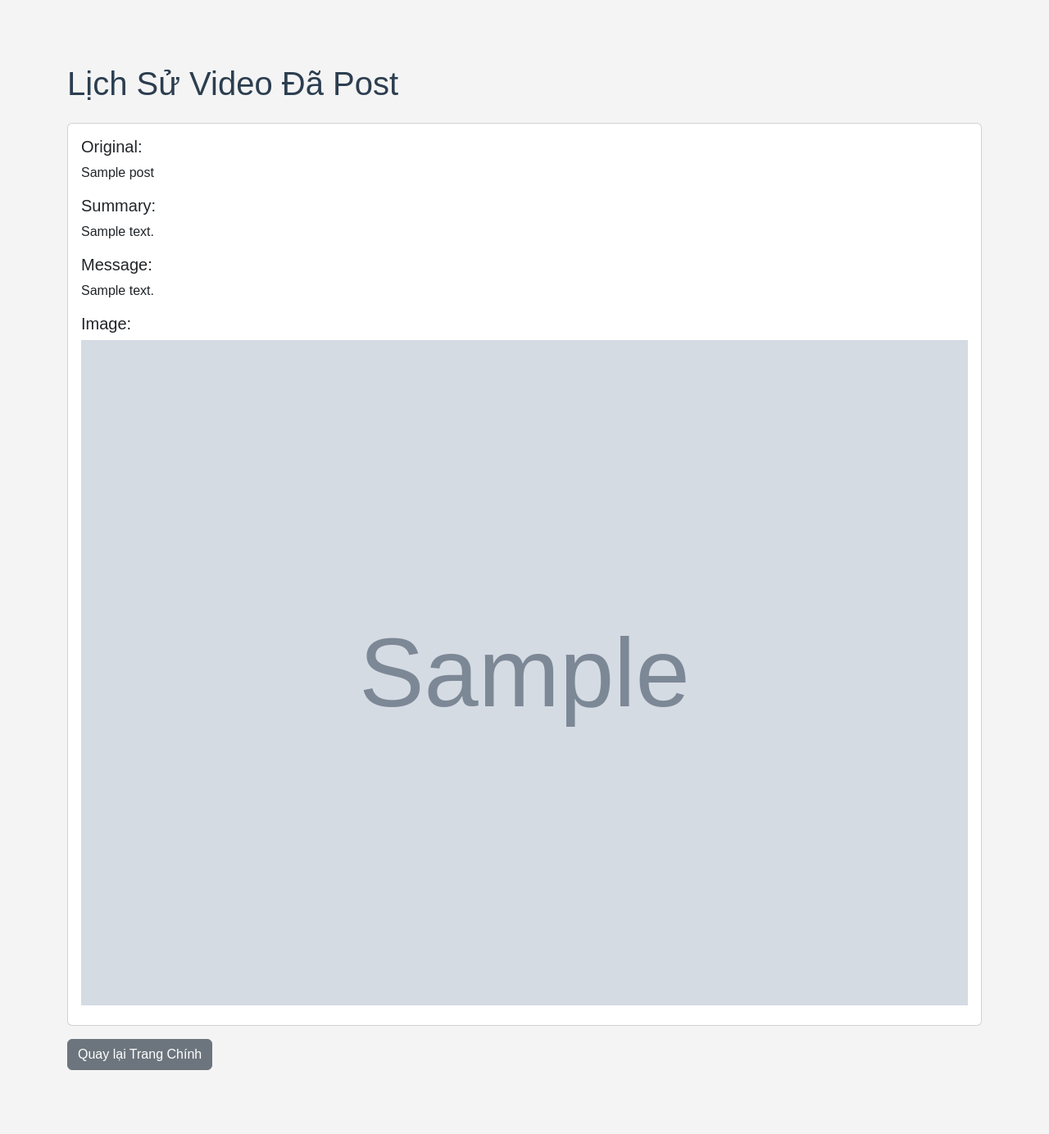
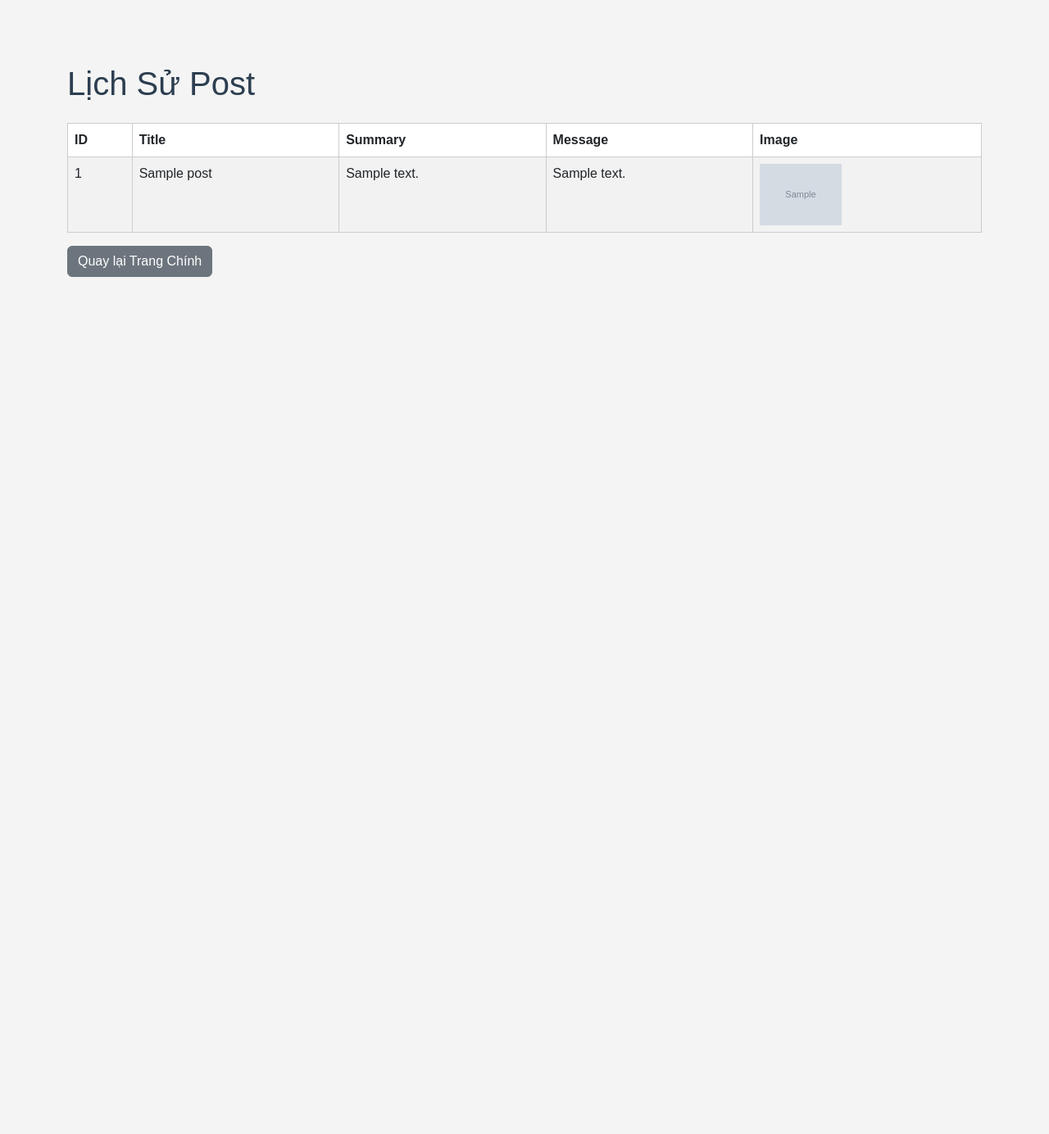
Before and after one commit to nhut0902-pr/Tool-tiktok-post, a Flask app: page /history in a window 1280 px wide. Shown: the whole page at 82% size. After the commit the page ends 338 px from the top, so only its background shows below. Run offline with Flask 3, Linux system fonts and the light colour scheme; tables that the repository leaves empty hold one stand-in row (values such as "Sample post"); grey boxes marked "Sample" are stand-in pictures.

Commit message:
Update history.html

```diff
--- a/templates/history.html
+++ b/templates/history.html
@@ -8,24 +8,30 @@
 </head>
 <body>
 <div class="container py-5">
-<h1 class="mb-4">Lịch Sử Video Đã Post</h1>
-
-{% if posts %}
-    {% for post in posts %}
-    <div class="card p-3">
-        <h5>Original:</h5><p>{{ post[1] }}</p>
-        <h5>Summary:</h5><p>{{ post[2] }}</p>
-        <h5>Message:</h5><p>{{ post[3] }}</p>
-        {% if post[4] %}
-        <h5>Image:</h5><img src="{{ post[4] }}" class="img-fluid mb-2">
-        {% endif %}
-    </div>
-    {% endfor %}
-{% else %}
-<p>Chưa có video nào được post.</p>
-{% endif %}
-
-<a href="/" class="btn btn-secondary mt-3">Quay lại Trang Chính</a>
+<h1 class="mb-4">Lịch Sử Post</h1>
+<table class="table table-striped">
+    <thead>
+        <tr>
+            <th>ID</th>
+            <th>Title</th>
+            <th>Summary</th>
+            <th>Message</th>
+            <th>Image</th>
+        </tr>
+    </thead>
+    <tbody>
+        {% for post in posts %}
+        <tr>
+            <td>{{ post[0] }}</td>
+            <td>{{ post[1] }}</td>
+            <td>{{ post[2] }}</td>
+            <td>{{ post[3] }}</td>
+            <td><img src="{{ post[4] }}" width="100"></td>
+        </tr>
+        {% endfor %}
+    </tbody>
+</table>
+<a href="/" class="btn btn-secondary">Quay lại Trang Chính</a>
 </div>
 </body>
 </html>
```
